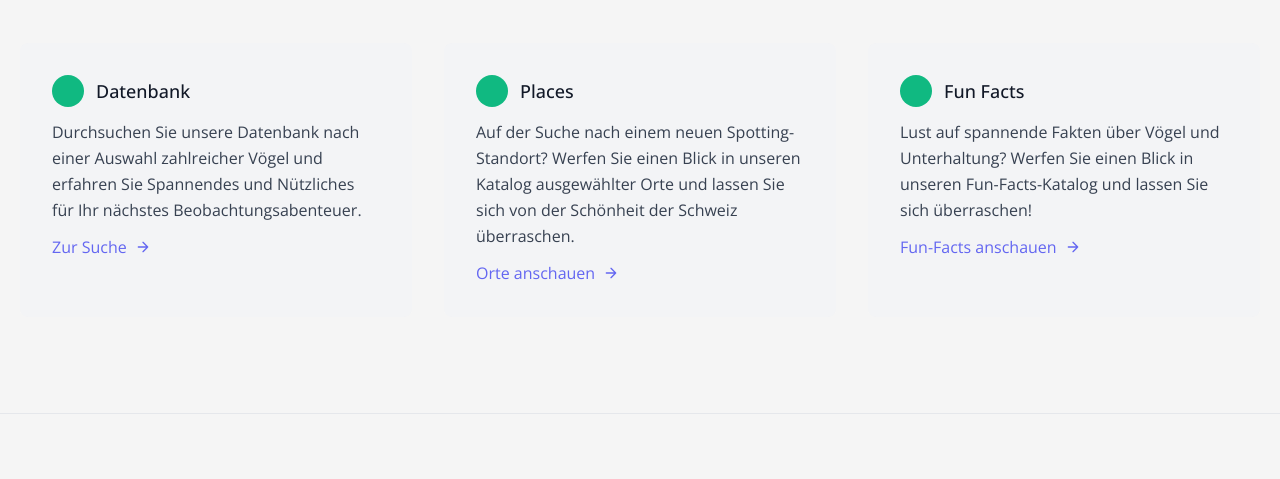
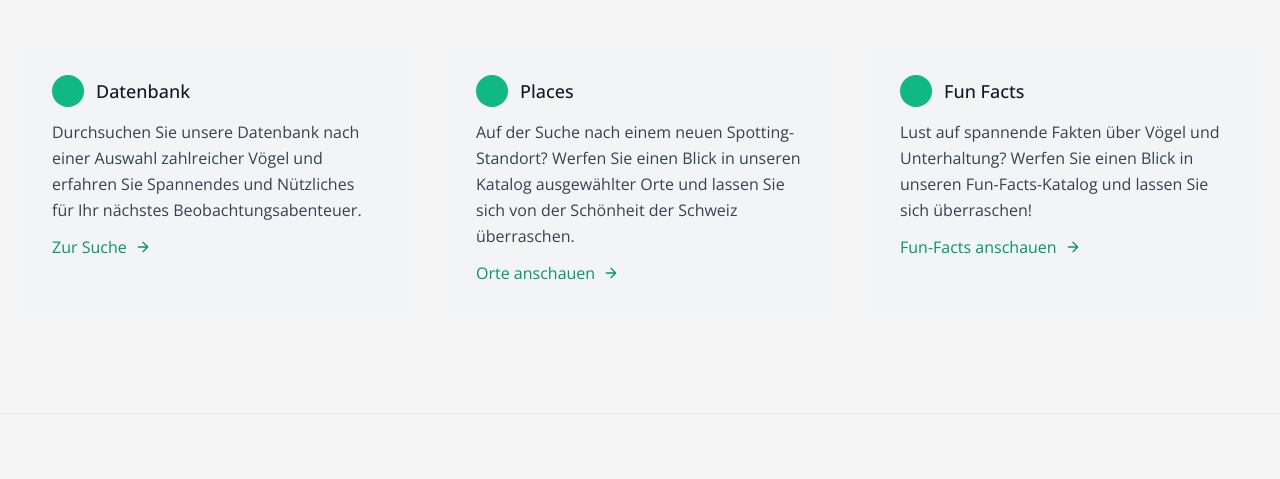
Before and after one commit to NameLloyd14a/Zugvoegel, a PHP site: page / in a window 1280 px wide. Shown: the part 866-1345 px from the top of the page. Run offline with PHP 8.4, Linux system fonts and the light colour scheme; data that the repository does not hold is empty; some libraries are stand-ins or nearby versions.

Commit message:
changed color of links

```diff
--- a/index.php
+++ b/index.php
@@ -330,7 +330,7 @@ $conn->close();
                 </div>
                 <div class="flex-grow">
                   <p class="leading-relaxed text-base">Durchsuchen Sie unsere Datenbank nach einer Auswahl zahlreicher Vögel und erfahren Sie Spannendes und Nützliches für Ihr nächstes Beobachtungsabenteuer.</p>
-                  <a class="mt-3 text-indigo-500 inline-flex items-center" onclick="openSearch()">Zur Suche
+                  <a class="mt-3 text-green-600 inline-flex items-center" onclick="openSearch()">Zur Suche
                     <svg fill="none" stroke="currentColor" stroke-linecap="round" stroke-linejoin="round" stroke-width="2" class="w-4 h-4 ml-2" viewBox="0 0 24 24">
                       <path d="M5 12h14M12 5l7 7-7 7"></path>
                     </svg>
@@ -347,7 +347,7 @@ $conn->close();
                 </div>
                 <div class="flex-grow">
                   <p class="leading-relaxed text-base">Auf der Suche nach einem neuen Spotting-Standort? Werfen Sie einen Blick in unseren Katalog ausgewählter Orte und lassen Sie sich von der Schönheit der Schweiz überraschen.</p>
-                  <a class="mt-3 text-indigo-500 inline-flex items-center" onclick="openPlaces()">Orte anschauen
+                  <a class="mt-3 text-green-600 inline-flex items-center" onclick="openPlaces()">Orte anschauen
                     <svg fill="none" stroke="currentColor" stroke-linecap="round" stroke-linejoin="round" stroke-width="2" class="w-4 h-4 ml-2" viewBox="0 0 24 24">
                       <path d="M5 12h14M12 5l7 7-7 7"></path>
                     </svg>
@@ -364,7 +364,7 @@ $conn->close();
                 </div>
                 <div class="flex-grow">
                   <p class="leading-relaxed text-base">Lust auf spannende Fakten über Vögel und Unterhaltung? Werfen Sie einen Blick in unseren Fun-Facts-Katalog und lassen Sie sich überraschen!</p>
-                  <a class="mt-3 text-indigo-500 inline-flex items-center" onclick="openFunFacts()">Fun-Facts anschauen
+                  <a class="mt-3 text-green-600 inline-flex items-center" onclick="openFunFacts()">Fun-Facts anschauen
                     <svg fill="none" stroke="currentColor" stroke-linecap="round" stroke-linejoin="round" stroke-width="2" class="w-4 h-4 ml-2" viewBox="0 0 24 24">
                       <path d="M5 12h14M12 5l7 7-7 7"></path>
                     </svg>
```
